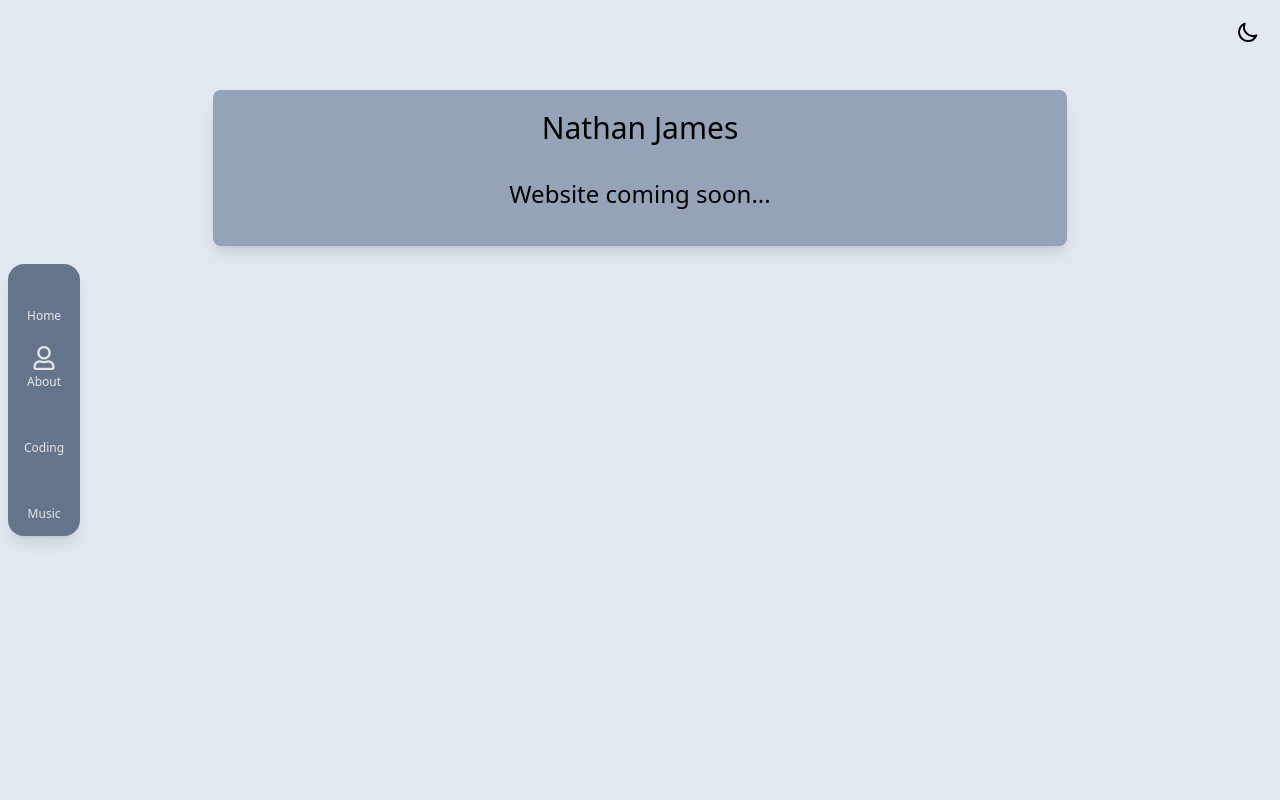
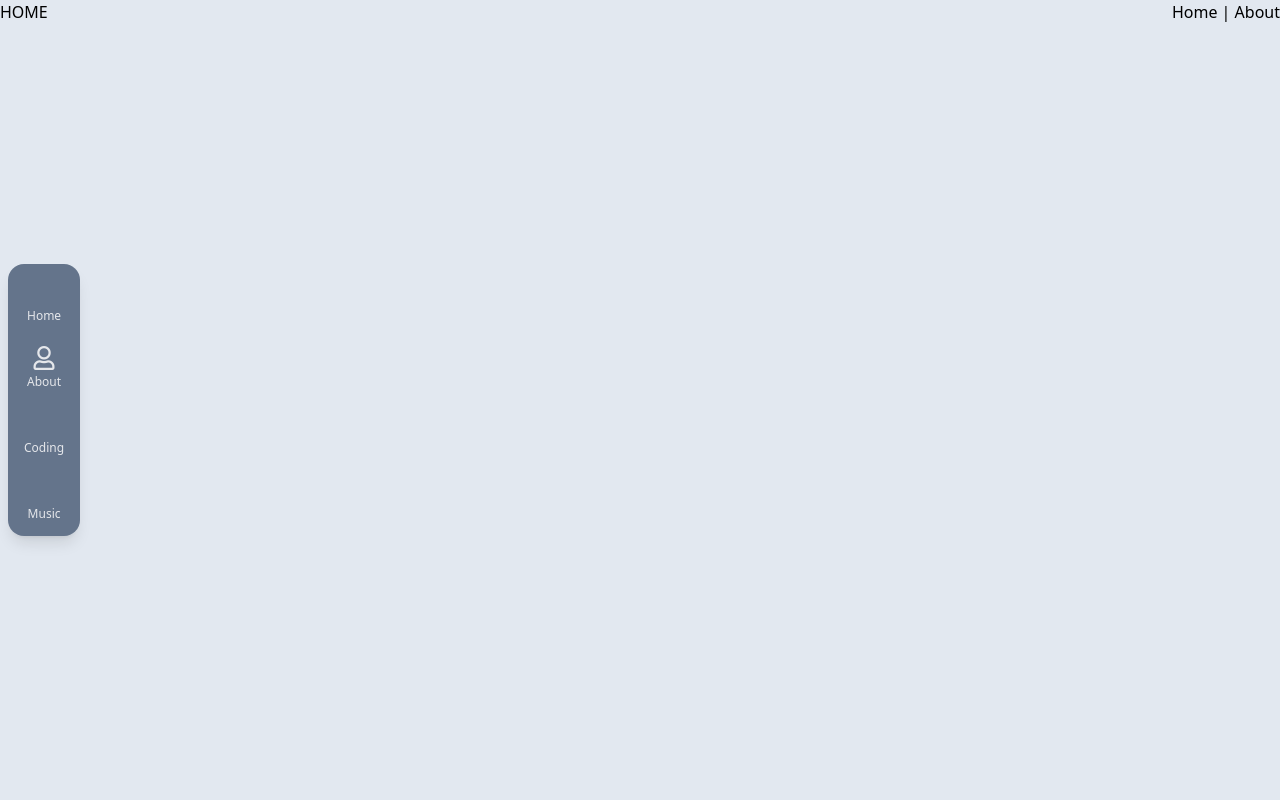
Before and after one commit to Nathanjms/nj-vue, a Vue app: page / in a window 1280 px wide. Shown: the top 800 px of the page. Built offline with nearby package versions, Linux system fonts and the light colour scheme.

Commit message:
Router initial setup

```diff
--- a/src/App.vue
+++ b/src/App.vue
@@ -8,6 +8,11 @@ import DarkModeToggle from './components/DarkModeToggle.vue';
   <div class="h-screen dark:bg-slate-700 bg-slate-200">
 
     <Navbar />
+    <div id="nav" class="float-right">
+      <router-link to="/">Home</router-link> |
+      <router-link to="/about">About</router-link>
+    </div>
+    <router-view />
     <div class="container mx-auto">
       <DarkModeToggle />
       <div class="bg-slate-400 py-5 mx-auto w-11/12 sm:w-4/6 text-center my-5 rounded-lg shadow-lg">
--- /dev/null
+++ b/src/components/Home.vue
@@ -0,0 +1,5 @@
+<template>
+    <div class="h-screen dark:bg-slate-700 bg-slate-200">
+        <h1>HOME</h1>
+    </div>
+</template>
--- /dev/null
+++ b/src/router/index.js
@@ -0,0 +1,14 @@
+import { createRouter, createWebHistory } from "vue-router";
+import Home from "../components/Home.vue";
+const routes = [
+  {
+    path: "/",
+    name: "Home",
+    component: Home,
+  },
+];
+const router = createRouter({
+  history: createWebHistory(),
+  routes,
+});
+export default router;
```
Also changed, not shown: src/main.js (+6 -3 lines), 1 other file (tests, documents, lock files or other folders).
